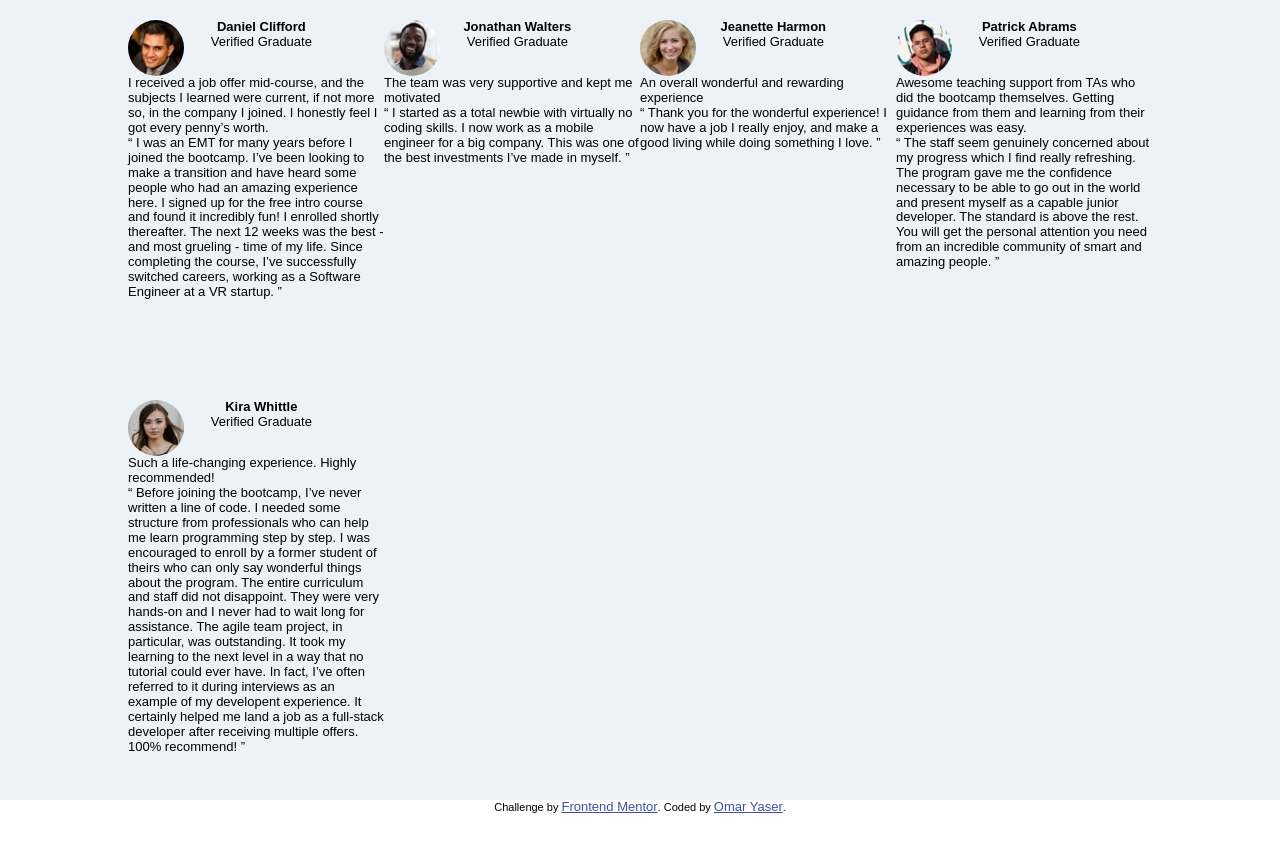
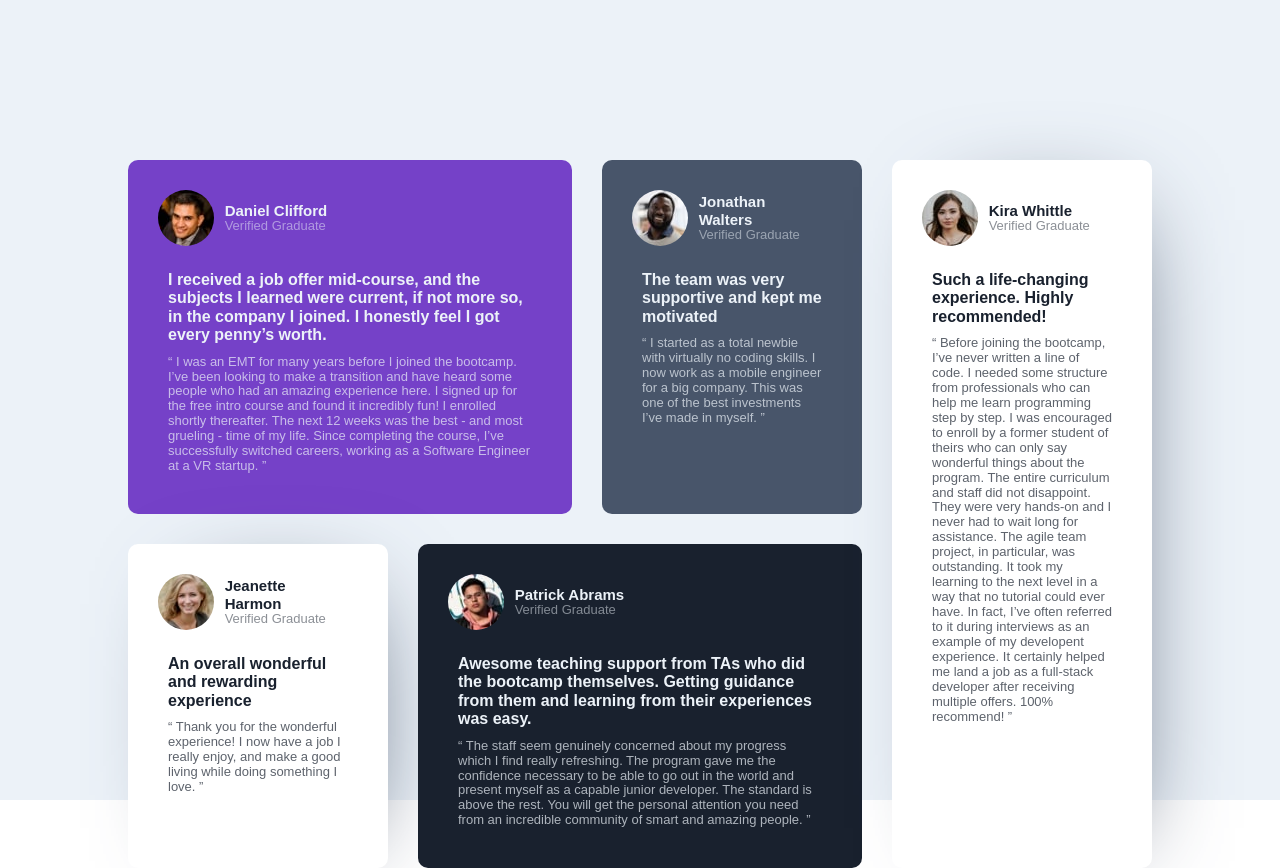
Before and after one commit to OmarYaser/Frontend-Mentor-Testimonials-Grid-Section, a plain HTML site: page index.html in a window 1280 px wide. Before the commit the page ends 815 px from the top, so only its background shows below. Drawn offline with Linux system fonts and the light colour scheme.

Commit message:
finished styling for large screens

```diff
--- a/css/style.css
+++ b/css/style.css
@@ -9,6 +9,7 @@
 
 * {
   font-size: 13px;
+  font-weight: 500;
   font-family: "Barlow Semi Condensed", sans-serif;
   box-sizing: border-box;
   margin: 0;
@@ -25,7 +26,7 @@ main {
 /* parent section styling */
 section.parent {
   width: 80%;
-  height: 95%;
+  height: 60%;
   position: absolute;
   top: 50%;
   left: 50%;
@@ -33,9 +34,55 @@ section.parent {
   display: grid;
   grid-template-columns: repeat(4, 1fr);
   grid-template-rows: repeat(2, 1fr);
+  gap: 30px;
 }
 
 /* inner content styling */
+.member1 {
+  grid-area: 1 / 1 / 2 / 3;
+  background-color: var(--moderate-violet);
+  color: var(--light-grayish-blue);
+  padding: 30px;
+  border-radius: 10px;
+}
+
+.member2 {
+  grid-area: 1 / 3 / 2 / 4;
+  background-color: var(--very-dark-greyish-blue);
+  color: var(--light-grayish-blue);
+  padding: 30px;
+  border-radius: 10px;
+}
+
+.member3 {
+  grid-area: 2 / 1 / 3 / 2;
+  background-color: var(--white);
+  color: var(--very-dark-blackish-blue);
+  padding: 30px;
+  border-radius: 10px;
+}
+
+.member4 {
+  grid-area: 2 / 2 / 3 / 4;
+  background-color: var(--very-dark-blackish-blue);
+  color: var(--light-grayish-blue);
+  padding: 30px;
+  border-radius: 10px;
+}
+
+.member5 {
+  grid-area: 1 / 4 / 3 / 5;
+  background-color: var(--white);
+  color: var(--very-dark-blackish-blue);
+  padding: 30px;
+  border-radius: 10px;
+}
+
+.member3,
+.member5 {
+  box-shadow: 22px 10px 100px -50px var(--very-dark-greyish-blue);
+}
+
 .info {
   width: 200px;
   display: grid;
@@ -45,12 +92,37 @@ section.parent {
 .info .text {
   display: flex;
   flex-direction: column;
-  align-items: center;
+  width: 120px;
+  justify-content: center;
+}
+
+.info .text h3 {
+  font-weight: 600;
+  font-size: 15px;
+}
+
+.info .text p {
+  opacity: 50%;
 }
 
 .info img {
   height: 100%;
   border-radius: 50%;
+}
+
+.text .first {
+  margin-top: 15px;
+  font-size: 16px;
+  font-weight: 600;
+}
+
+.text .second {
+  opacity: 70%;
+  margin-top: 10px;
+}
+
+.text:not(.info .text) {
+  padding: 10px;
 }
 
 /* Attribution */
```
